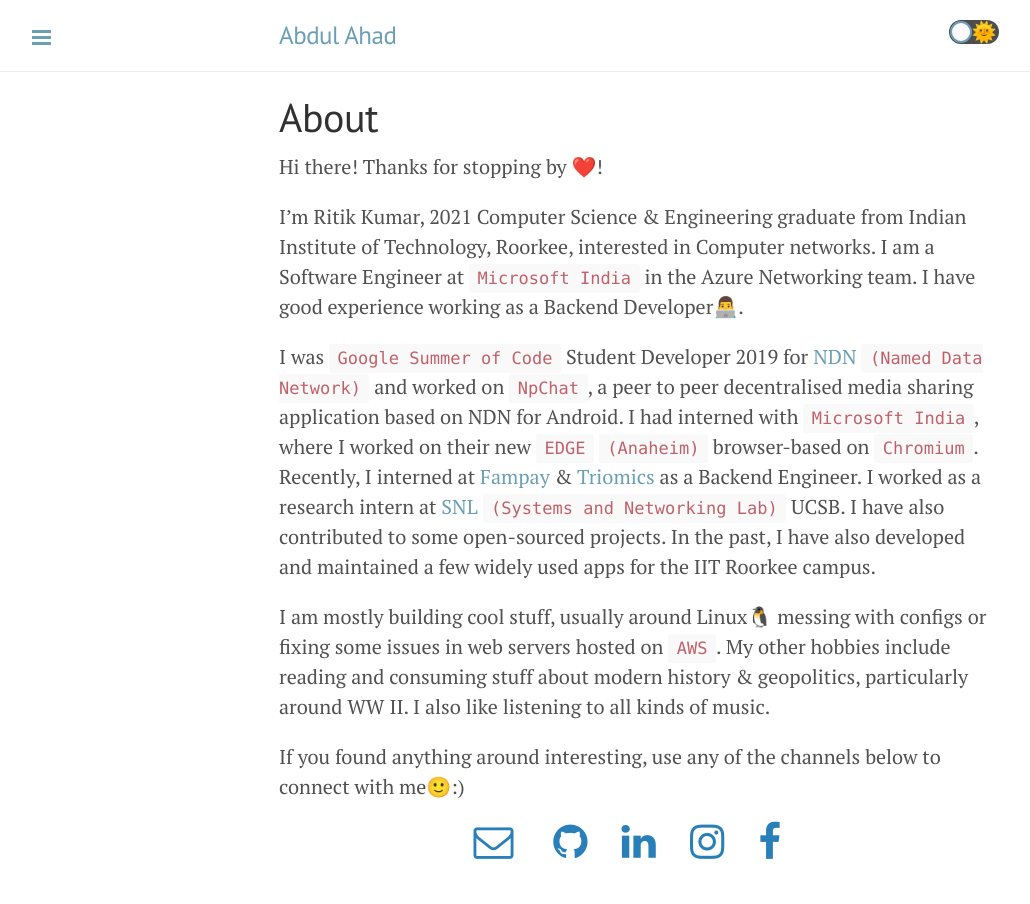
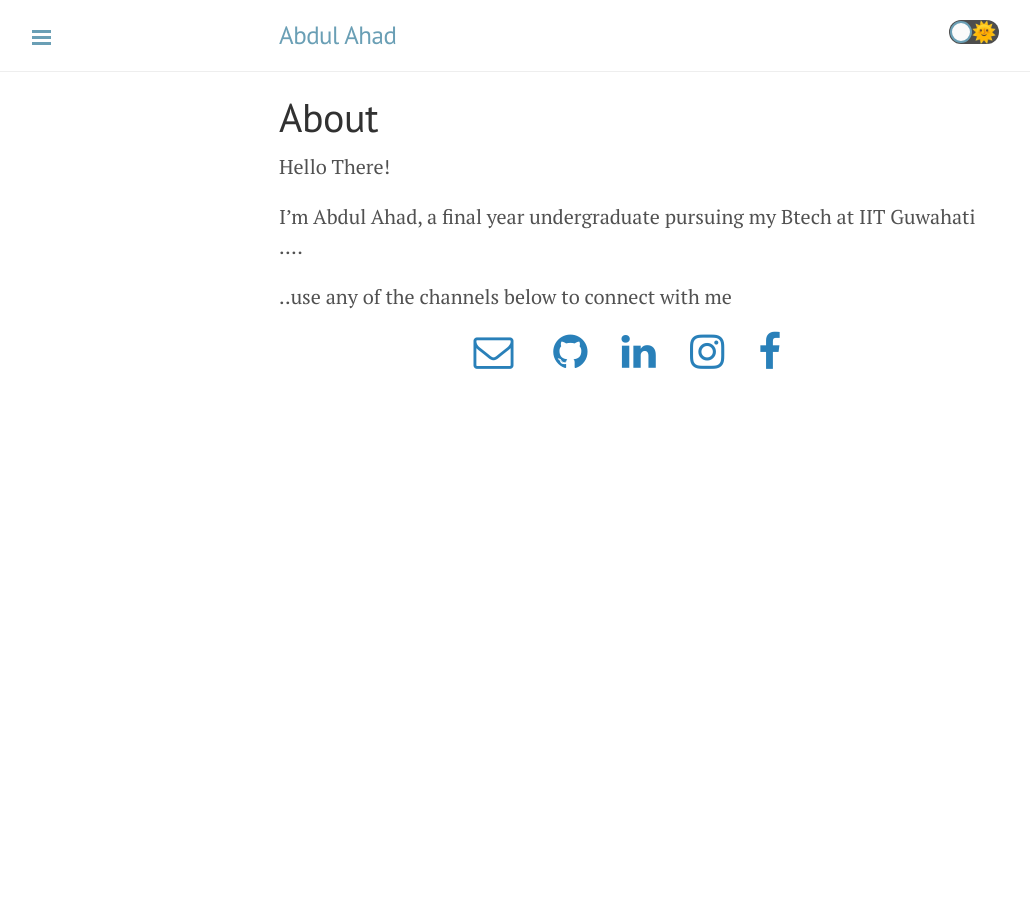
Before and after one commit to TourTerrible/TourTerrible.github.io, a Jekyll site: the page built from about.md, in a window 1280 px wide. Shown: the whole page, without its empty margins (1-1031 px from the left). Built offline with Jekyll 4.4.1, drawn with Linux system fonts in a browser that asks for light colours.

Commit message:
minor changes

```diff
--- a/_config.yml
+++ b/_config.yml
@@ -4,25 +4,33 @@
     output: true
     permalink: /blog/:year/:month/:day/:title/
 
+# Setup
 title: Abdul Ahad
-email: ahad.jnv22@gmail.com
-description: >- # this means to ignore newlines until "baseurl:"
-   <div class="image">
-     <img class="thumbnail" src="/img/pic.jpeg">
-   </div>
-   Hello There!
-baseurl: "" # the subpath of your site, e.g. /blog
-url: "" # the base hostname & protocol for your site, e.g. http://example.com
-twitter_username: tour_terrible
-github_username:  tourterrible
+tagline: ''
 
-# Build settings
+url: 'https://tourterrible.github.io/'
+baseurl: ''
+paginate: 4
+permalink: pretty
+paginate_path: "/page/:num/"
+
+
+# About/contact
+author:
+  name: Abdul Ahad
+  url: https://www.instagram.com/__.ahad.___/
+theme: minima
 plugins:
-  - jekyll-feed
+  - jekyll-paginate
 
+# Sass settings
 sass:
   sass_dir: _scss
   style: :compressed
+# Custom vars
+version: 0.1.0
+head: "/public/assets/pic2.jpeg"
+
 exclude:
   - medium-to-markdown*
   - package*
--- a/_includes/sidebar.html
+++ b/_includes/sidebar.html
@@ -14,7 +14,7 @@
     <a class="sidebar-nav-item" title="About" href="/about.html">About</a>
     <a class="sidebar-nav-item" title="My Projects" href="/projects/">Projects</a>
     <a class="sidebar-nav-item" href="/archive.html">Blogs</a>
-    <a class="sidebar-nav-item" title="Résumé" href="https://ritik.ml/resume/resume.pdf" target="_blank" rel="noopener">Résumé</a>
+    <a class="sidebar-nav-item" title="Résumé" href="/resume.pdf" target="_blank" rel="noopener">Résumé</a>
   </nav>
 
   <div class="sidebar-item">
--- a/about.md
+++ b/about.md
@@ -4,25 +4,12 @@
 permalink: about.html
 ---
 
-Hi there! Thanks for stopping by ❤️!
+Hello There!
 
-I'm Ritik Kumar, 2021 Computer Science & Engineering graduate from Indian Institute of Technology, Roorkee, interested
-in Computer networks. I am a Software Engineer at `Microsoft India` in the Azure Networking team. I have good
-experience working as a Backend Developer👨‍💻.
+I'm Abdul Ahad, a final year undergraduate pursuing my Btech at IIT Guwahati ....
 
-I was `Google Summer of Code` Student Developer 2019 for [NDN](https://named-data.net/project/) `(Named Data Network)`
-and worked on `NpChat`, a peer to peer decentralised media sharing application based on NDN for Android. I had interned
-with `Microsoft India`, where I worked on their new `EDGE` `(Anaheim)` browser-based on `Chromium`. Recently, I
-interned at [Fampay](https://fampay.in) & [Triomics](https://triomics.in/) as a Backend Engineer. I worked as a research
-intern at [SNL](https://snl.cs.ucsb.edu/) `(Systems and Networking Lab)` UCSB. I have also contributed to some
-open-sourced projects. In the past, I have also developed and maintained a few widely used apps for the IIT Roorkee
-campus.
 
-I am mostly building cool stuff, usually around Linux🐧 messing with configs or fixing some issues in web servers hosted
-on `AWS`. My other hobbies include reading and consuming stuff about modern history & geopolitics, particularly around
-WW II. I also like listening to all kinds of music.
-
-If you found anything around interesting, use any of the channels below to connect with me🙂:)
+..use any of the channels below to connect with me
 
 <div align="center">
 <p>
```
Also changed, not shown: experiences.html (deleted, +0 -39 lines), 1 other file.
